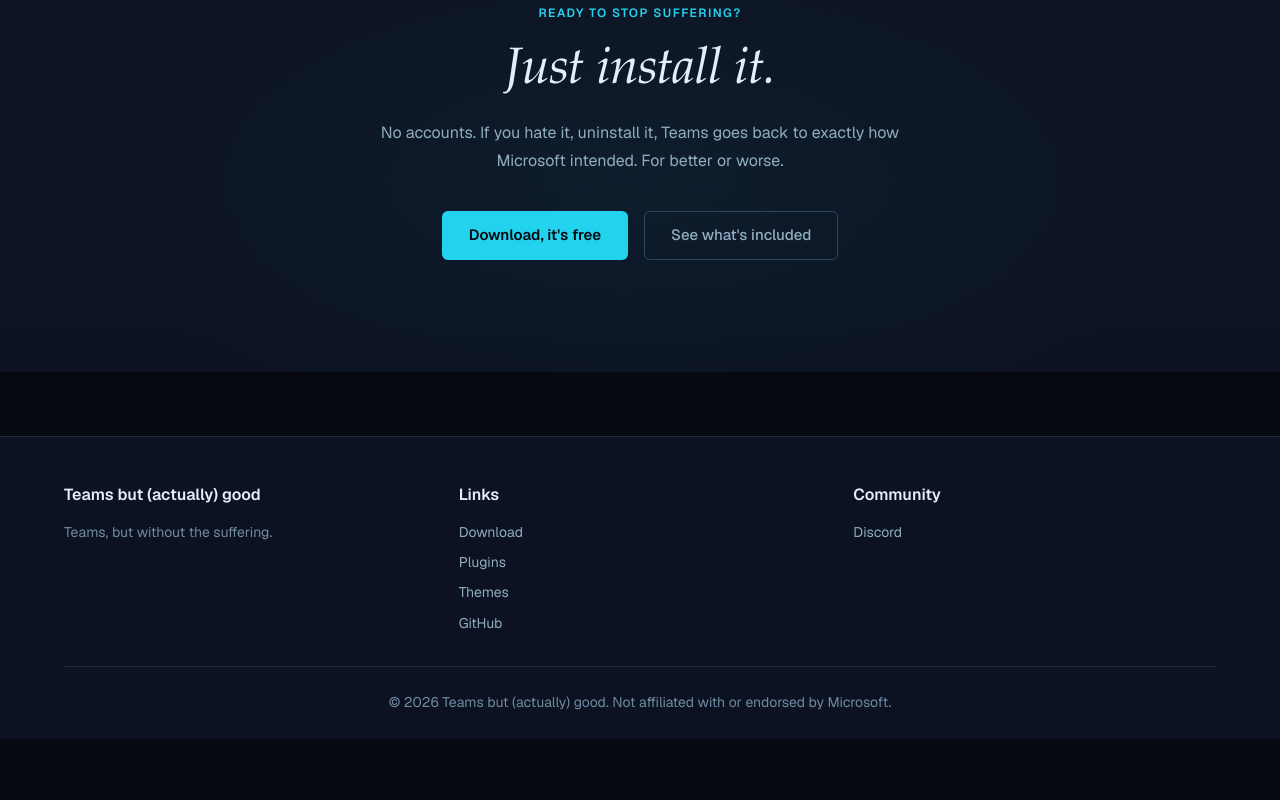
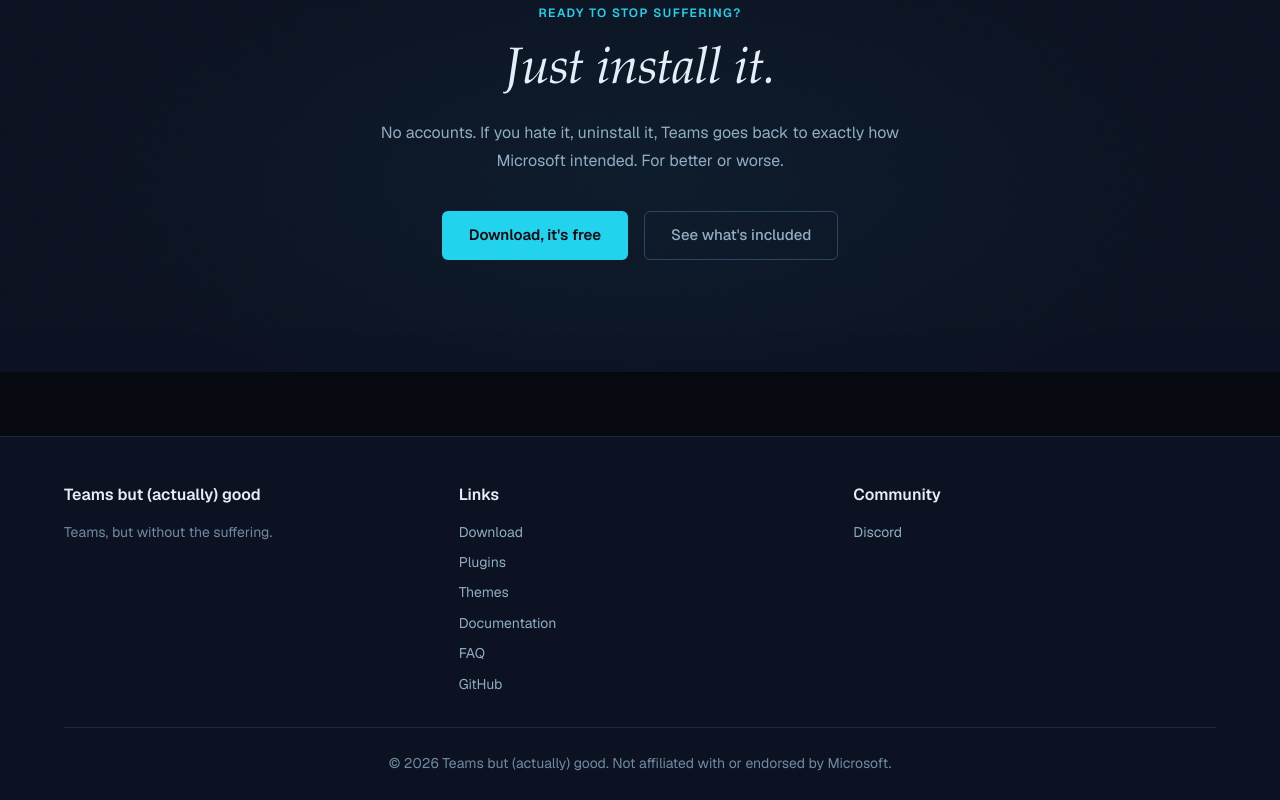
Before and after one commit to LeonimusTTV/teams-but-actually-good-website, a React (Vite) app: page / in a window 1280 px wide. Shown: the part 1667-2467 px from the top of the page. Before the commit the page ends 2406 px from the top, so only its background shows below. Built offline with nearby package versions, Linux system fonts and the light colour scheme.

Commit message:
feat: update README and add documentation links in Layout component

```diff
--- a/src/components/Layout.tsx
+++ b/src/components/Layout.tsx
@@ -99,7 +99,21 @@
                 <Link to="/plugins">Plugins</Link>
                 <Link to="/themes">Themes</Link>
                 <a
-                  href="https://github.com"
+                  href="https://docs.teamsbutactuallygood.dev"
+                  target="_blank"
+                  rel="noopener noreferrer"
+                >
+                  Documentation
+                </a>
+                <a
+                  href="https://docs.teamsbutactuallygood.dev/faq"
+                  target="_blank"
+                  rel="noopener noreferrer"
+                >
+                  FAQ
+                </a>
+                <a
+                  href="https://github.com/LeonimusTTV/teams-but-actually-good"
                   target="_blank"
                   rel="noopener noreferrer"
                 >
```
Also changed, not shown: 1 other file (tests, documents, lock files or other folders).
